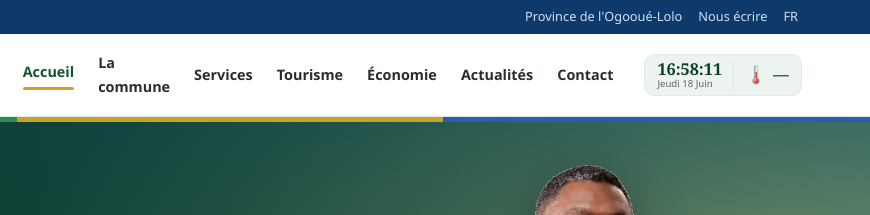
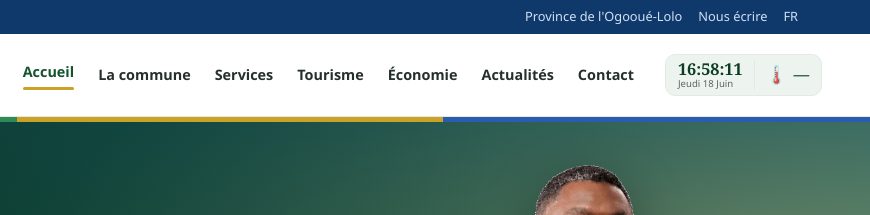
Before and after one commit to dataprocessing052006/site-koulamoutou, a plain HTML site: page index.html in a window 1280 px wide. Shown: the top 215 px of the page, 410-1280 px from the left. Drawn offline with Linux system fonts and the light colour scheme; no server answers.

Commit message:
En-tête : liens de menu sur une seule ligne (nowrap)
Empêche « La commune » (et les autres liens) de passer sur deux lignes.

Co-Authored-By: Claude Opus 4.8 (1M context) <noreply@anthropic.com>

```diff
--- a/css/style.css
+++ b/css/style.css
@@ -89,7 +89,7 @@ img { max-width: 100%; display: block; }
 .brand__t span { font-size: 0.72rem; color: var(--gris); text-transform: uppercase; letter-spacing: 0.08em; }
 
 .menu { margin-right: auto; display: flex; gap: 2px; align-items: center; }
-.menu a { padding: 9px 11px; border-radius: 7px; color: var(--encre); font-weight: 600; font-size: 0.9rem; }
+.menu a { padding: 9px 11px; border-radius: 7px; color: var(--encre); font-weight: 600; font-size: 0.9rem; white-space: nowrap; }
 .menu a:hover { background: var(--vert-pale); color: var(--vert); }
 .menu a.on { color: var(--vert); }
 .menu a.on::after { content: ""; display: block; height: 3px; border-radius: 3px; background: var(--or); margin-top: 3px; }
```
